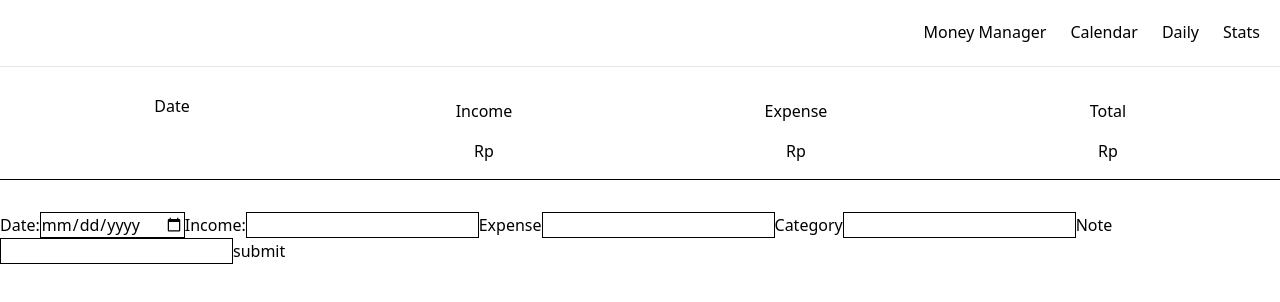
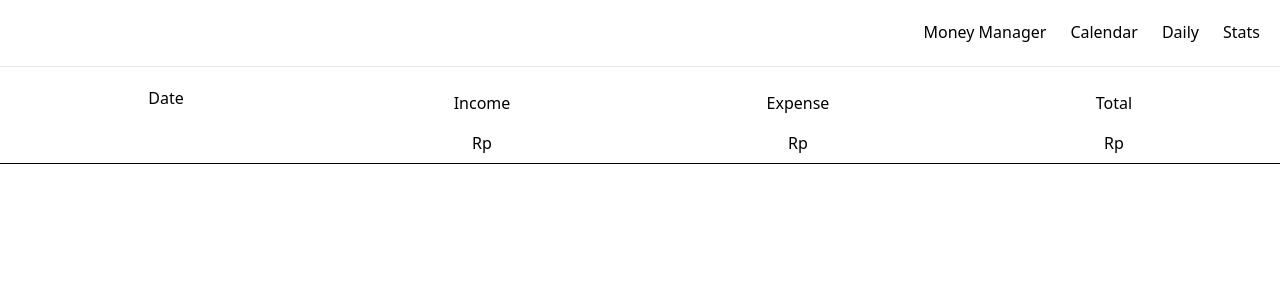
Before and after one commit to mico-m31/mid-exam, a React (Vite) app in the folder frontend/: page / in a window 1280 px wide. Shown: the top 302 px of the page. Built offline with nearby package versions, Linux system fonts and the light colour scheme.

Commit message:
updating ui in page1

```diff
--- a/frontend/package.json
+++ b/frontend/package.json
@@ -10,7 +10,11 @@
     "preview": "vite preview"
   },
   "dependencies": {
+    "@emotion/react": "^11.14.0",
+    "@emotion/styled": "^11.14.1",
+    "@mui/material": "^7.1.2",
     "@tailwindcss/vite": "^4.1.10",
+    "lucide-react": "^0.523.0",
     "react": "^19.1.0",
     "react-dom": "^19.1.0",
     "react-router-dom": "^7.6.2",
--- a/frontend/src/templates/page1.jsx
+++ b/frontend/src/templates/page1.jsx
@@ -1,7 +1,14 @@
-import React, { useRef } from "react";
+import React, { useRef, useState } from "react";
+import { Plus } from "lucide-react";
+import Button from "@mui/material/Button";
+import InputLabel from "@mui/material/InputLabel";
+import MenuItem from "@mui/material/MenuItem";
+import FormControl from "@mui/material/FormControl";
+import Select from "@mui/material/Select";
+import TextField from "@mui/material/TextField";
 
 function DataCard({ data }) {
-  return(
+  return (
     <>
       {data.map((item, index) => (
         <React.Fragment key={index}>
@@ -14,10 +21,12 @@ function DataCard({ data }) {
         </React.Fragment>
       ))}
     </>
-  )
+  );
 }
 
 export default function Page1() {
+  const [isOpen, Closed] = useState("");
+
   const date = useRef();
   const income = useRef();
   const expense = useRef();
@@ -31,7 +40,7 @@ export default function Page1() {
       income: income.current.value,
       expense: expense.current.value,
       category: category.current.value,
-      note: note.current.value
+      note: note.current.value,
     };
     console.log("Sending data:", data);
 
@@ -53,10 +62,10 @@ export default function Page1() {
   };
   return (
     <div>
-      <ul className="text-black grid grid-cols-4 p-4 text-center">
-        <li className="p-4 mt-[-5px]">Date</li>
-        <li className="p-4">Income</li>
-        <li className="p-4">Expense</li>
+      <ul className="text-black grid grid-cols-4 p-2 text-center">
+        <li className="p-4 mt-[-5px] ">Date</li>
+        <li className="p-4 text-blue">Income</li>
+        <li className="p-4 text-red">Expense</li>
         <li className="p-4">Total</li>
         <li></li>
         <li>Rp </li>
@@ -65,33 +74,65 @@ export default function Page1() {
       </ul>
       <hr></hr>
       <div>
-        <ul className="text-black grid grid-cols-4 p-4 text-center">
-        </ul>
+        <ul className="text-black grid grid-cols-4 p-4 text-center"></ul>
       </div>
-
-      <form onSubmit={handleSubmit} className="">
-        <label>
+      <div className="flex justify-center mt-[50px] hidden">
+        <div className="border-1 rounded-lg p-4 w-1/4 flex justify-center ">
+          <form onSubmit={handleSubmit} className="flex flex-col p-4">
+            <label className="p-2">
               Date:
-          <input type="date" className="border" ref={date} ></input>
+              <input
+                type="date"
+                className="border cursor-pointer"
+                ref={date}
+              ></input>
             </label>
-        <label>
+            <label className="p-2">
               Income:
-          <input type="text" className="border" ref={income}></input>
+              <TextField
+                id="standard-basic"
+                label="Standard"
+                variant="standard"
+                ref={income}
+              />
             </label>
-        <label>
+            <label className="p-2">
               Expense
-          <input type="text" className="border" ref={expense}></input>
+              <TextField
+                id="standard-basic"
+                label="Standard"
+                variant="standard"
+                ref={expense}
+              />
             </label>
-        <label>
-          Category
-          <input type="text" className="border" ref={category}></input>
-        </label>
-        <label>
+            Category:
+            <FormControl fullWidth>
+              <InputLabel id="demo-simple-select-label" ref={category}>
+                Age
+              </InputLabel>
+              <Select
+                labelId="demo-simple-select-label"
+                id="demo-simple-select"
+                value=""
+                label="Age"
+                onChange=""
+              >
+                <MenuItem value={10}>Ten</MenuItem>
+                <MenuItem value={20}>Twenty</MenuItem>
+                <MenuItem value={30}>Thirty</MenuItem>
+              </Select>
+            </FormControl>
+            <label className="p-2">
               Note
               <input type="text" className="border" ref={note}></input>
             </label>
-        <button type="submit">submit</button>
+            <Button variant="outlined">Submit</Button>
           </form>
+        </div>
+      </div>
+      <button className="w-17 h-17 rounded-full bg-blue-500 text-white flex items-center justify-center hover:bg-blue-600 cursor-pointer fixed top-164 left-354">
+        <Plus size={34} />
+      </button>
     </div>
   );
 }
```
Also changed, not shown: 1 other file (tests, documents, lock files or other folders). Lines whose indentation alone changed are shown as unchanged.
